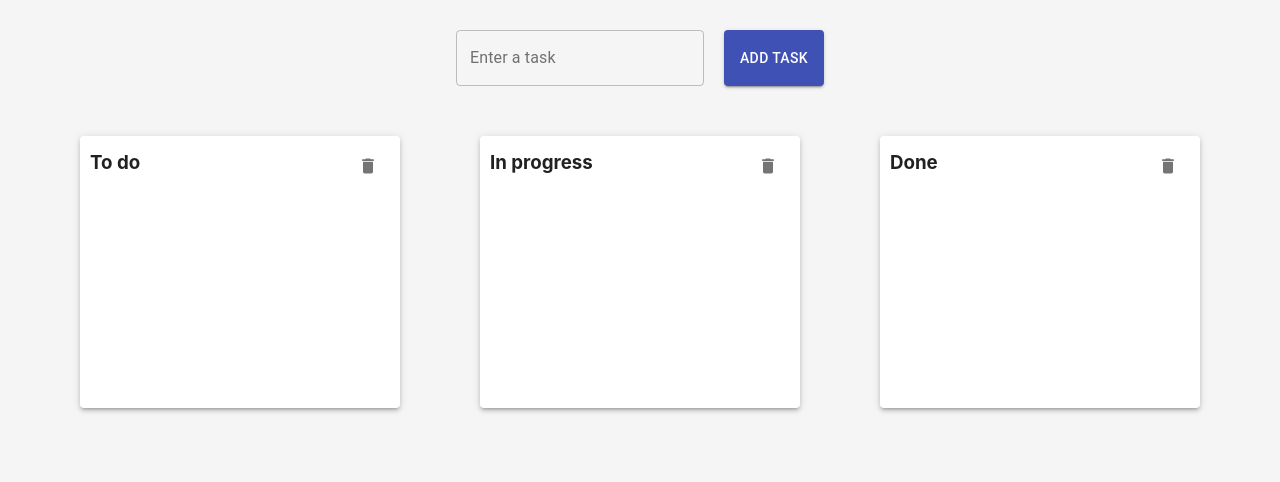
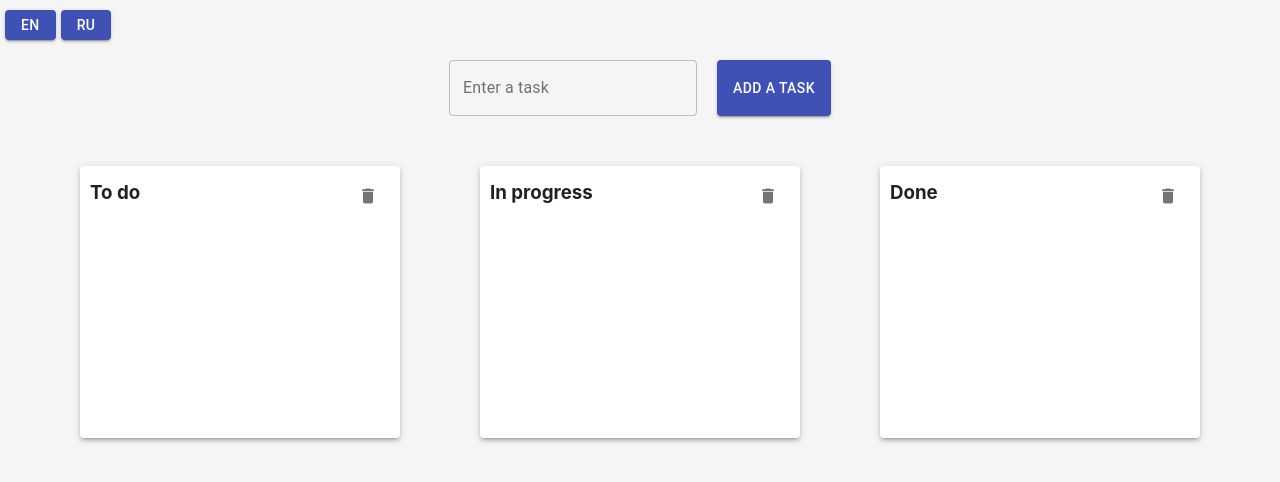
Before and after one commit to yuliyaMaherramava/react-todolist, a React (Create React App) app: page / in a window 1280 px wide. Shown: the top 482 px of the page. Built offline with nearby package versions, Linux system fonts and the light colour scheme.

Commit message:
added i18n

```diff
--- a/package.json
+++ b/package.json
@@ -18,6 +18,8 @@
     "@types/testing-library__jest-dom": "5.9.5",
     "@types/uuid": "8.3.0",
     "i18next": "20.2.2",
+    "i18next-browser-languagedetector": "6.1.1",
+    "i18next-http-backend": "1.2.5",
     "node-sass": "4.12.0",
     "react": "17.0.2",
     "react-beautiful-dnd": "13.1.0",
--- a/src/App.module.scss
+++ b/src/App.module.scss
@@ -5,8 +5,13 @@ body {
 };
 
 .app {
-  margin-top: 30px;
-};
+  margin-top: 10px;
+
+  .language button {
+    margin: 0px 0px 20px 5px;
+    line-height: 1.3;
+    min-width: 50px;
+  }
 
   .add-container {
     display: flex;
@@ -15,10 +20,11 @@ body {
     div {
       margin-right: 10px;
     }
-};
+  }
 
   .columns-container {
     display: flex;
     justify-content: space-evenly;
-  margin-top:50px;
+    margin-top: 50px;
+  }
 };
--- a/src/App.tsx
+++ b/src/App.tsx
@@ -1,6 +1,7 @@
 import React, { ChangeEvent, useState } from 'react';
 import { useDispatch, useSelector } from 'react-redux';
 import { DragDropContext, DropResult } from 'react-beautiful-dnd';
+import { useTranslation } from 'react-i18next';
 import classes from './App.module.scss';
 import InputComponent from './components/input';
 import ButtonComponent from './components/button';
@@ -11,12 +12,20 @@ import { addTask, dropTask } from './store/actions';
 const App: React.FC = () => {
   const [newTaskText, setNewTaskText] = useState<string>('');
   const dispatch = useDispatch();
+  const columns = useSelector(columnWithTasksSelector);
+  const { t, i18n } = useTranslation();
+
+  const changeLanguageRu = () => {
+    i18n.changeLanguage('ru');
+  };
+
+  const changeLanguageEn = () => {
+    i18n.changeLanguage('en');
+  };
 
   const onTextChange = (e: ChangeEvent<HTMLInputElement>) => {
     setNewTaskText(e.target.value);
   };
-
-  const columns = useSelector(columnWithTasksSelector);
 
   const onAddTask = () => {
     dispatch(addTask(newTaskText));
@@ -45,9 +54,13 @@ const App: React.FC = () => {
   return (
     <DragDropContext onDragEnd={onDragEnd}>
       <div className={classes.app}>
+        <div className={classes.language}>
+          <ButtonComponent value="EN" onClick={changeLanguageEn} />
+          <ButtonComponent value="RU" onClick={changeLanguageRu} />
+        </div>
         <div className={classes['add-container']}>
-          <InputComponent value={newTaskText} onChange={onTextChange} />
-          <ButtonComponent value="Add Task" onClick={onAddTask} />
+          <InputComponent value={newTaskText} onChange={onTextChange} placeholder={t('inputs.enterTask')} />
+          <ButtonComponent value={t('buttons.addTask')} onClick={onAddTask} />
         </div>
         <div className={classes['columns-container']}>{columnsElements}</div>
       </div>
--- a/src/components/input/index.tsx
+++ b/src/components/input/index.tsx
@@ -3,13 +3,14 @@ import { TextField } from '@material-ui/core';
 
 type PropsType = {
   value: string,
+  placeholder: string,
   onChange: (e: ChangeEvent<HTMLInputElement>) => void,
  };
 
-const InputComponent: React.FC<PropsType> = ({ value, onChange }) => (
+const InputComponent: React.FC<PropsType> = ({ value, onChange, placeholder }) => (
   <TextField
     id="outlined-basic"
-    label="Enter a task"
+    label={placeholder}
     variant="outlined"
     size="medium"
     type="text"
--- /dev/null
+++ b/src/i18n.ts
@@ -0,0 +1,20 @@
+import i18n from 'i18next';
+import { initReactI18next } from 'react-i18next';
+import LanguageDetector from 'i18next-browser-languagedetector';
+import translationEn from './locales/en/translation.json';
+import translationRu from './locales/ru/translation.json';
+
+i18n.use(LanguageDetector).use(initReactI18next).init({
+  lng: 'en',
+  resources: {
+    en: {
+      translation: translationEn,
+    },
+    ru: {
+      translation: translationRu,
+    },
+  },
+  interpolation: {
+    escapeValue: false,
+  },
+});
--- a/src/index.tsx
+++ b/src/index.tsx
@@ -1,5 +1,6 @@
 import React from 'react';
 import ReactDOM from 'react-dom';
+import './i18n';
 import './index.css';
 import { Provider } from 'react-redux';
 import App from './App';
--- /dev/null
+++ b/src/locales/en/translation.json
@@ -0,0 +1,8 @@
+{
+  "buttons": {
+    "addTask": "Add a task"
+  },
+  "inputs":{
+    "enterTask": "Enter a task"
+  }
+}
--- /dev/null
+++ b/src/locales/ru/translation.json
@@ -0,0 +1,8 @@
+{
+  "buttons": {
+    "addTask": "Добавить задачу"
+  },
+  "inputs":{
+    "enterTask": "Введите задачу"
+  }
+}
```
Also changed, not shown: 1 other file (tests, documents, lock files or other folders). Lines whose indentation alone changed are shown as unchanged.
